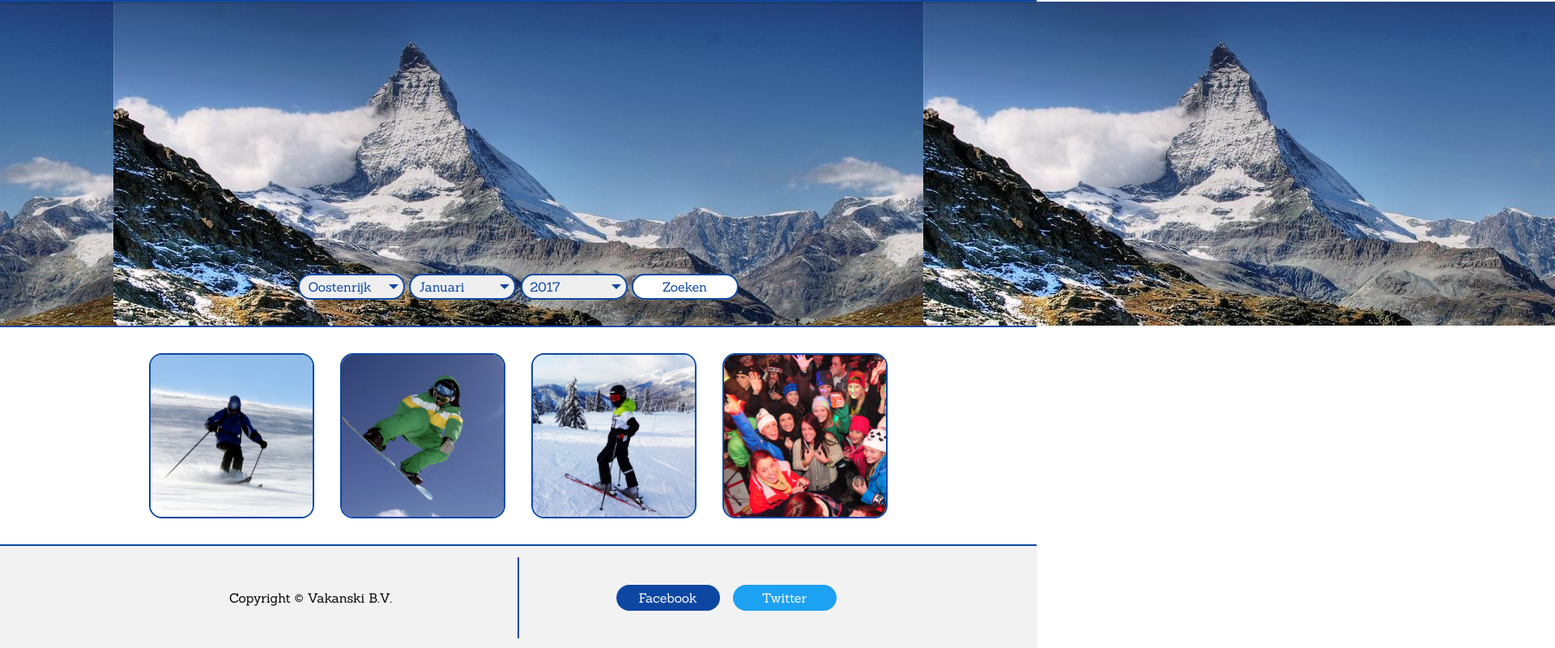
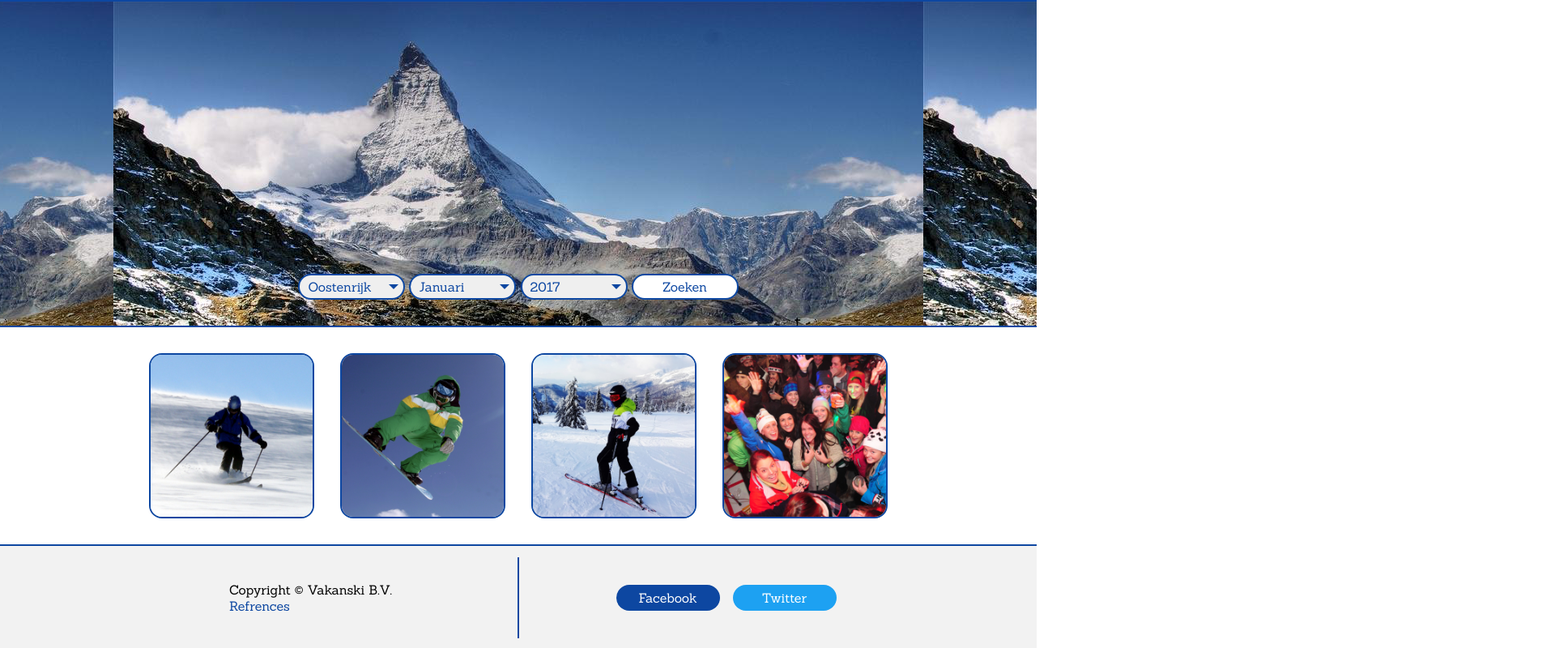
Before and after one commit to Fireblade75/Vakanski, a website: page public/index.html in a window 1280 px wide. Shown: the part 62-862 px from the top of the page at 81% size, 1920 px wide, since content can reach past the window. Drawn offline with Linux system fonts and the light colour scheme.

Commit message:
Hedaer fix

```diff
--- a/public/css/style.less
+++ b/public/css/style.less
@@ -20,7 +20,7 @@ header {
 
 }
 
-#header-shaddow {
+#header-shaxdow {
     position: absolute;
     top: 64px;
     width: 100%;
@@ -60,25 +60,6 @@ nav {
     font-size: 32px;
 }
 
-// header {
-//   height: 92px;
-//   width: 100%;
-//   max-width: 1024px;
-//   margin-right: auto;
-//   margin-left: auto;
-//   background-color: @colorPrimary;
-//   line-height: 92px;
-//   text-align: center;
-//   font-family: 'Sanchez', sans-serif;
-//   font-size: 24px;
-//   border-radius: 16px;
-//   color: white;
-//   img{
-//     vertical-align: top;
-//     margin: 24px;
-//     filter: invert(100%);
-//   }
-// }
 .block_ul {
     list-style: none;
     color: white;
@@ -110,9 +91,21 @@ nav {
 }
 
 .carrousel {
+    position: relative;
+    border-bottom: 2px solid @colorPrimary;
+    height: 64px;
+    padding-top: 400px - 64px;
+    text-align: center;
+}
+
+.carrousel > .background {
+    position: absolute;
+    z-index: -1;
+    top: 0px;
     display: flex;
     justify-content: center;
-    border-bottom: 2px solid @colorPrimary;
+    width: 100%;
+    overflow: hidden;
 }
 
 .foto-div {
@@ -122,9 +115,7 @@ nav {
     text-align: center;
 }
 
-.foto-div > form {
-    margin-top: 400px - 64px;
-}
+
 
 input,
 select {
@@ -286,3 +277,8 @@ a.twitter-button, a.twitter-button:visited {
 a.twitter-button:hover {
     color: @colorAltLight;
 }
+
+a:not(.button) {
+    color: @colorPrimary;
+    text-decoration: none;
+}
--- a/public/index.html
+++ b/public/index.html
@@ -34,11 +34,14 @@
             </nav>
         </div>
     </header>
-    <div id="header-shaddow"></div>
+    <div id="header-shadow"></div>
 
     <div class="carrousel">
+        <div class="background">
             <div class='foto-div'></div>
-        <div class='foto-div'>
+            <div class='foto-div'></div>
+            <div class='foto-div'></div>
+        </div>
         <form>
             <span class="select">
                     <select>
@@ -66,8 +69,6 @@
             <button>Zoeken</button>
         </form>
     </div>
-        <div class='foto-div'></div>
-    </div>
 
     <section class='imageRow'>
         <div class="actionImage">
@@ -91,7 +92,10 @@
     <footer>
         <div class="page-wrapper split-footer">
             <div>
-                Copyright &copy; Vakanski B.V.
+                <span>
+                    Copyright &copy; Vakanski B.V.<br>
+                    <a href='#'>Refrences</a>
+                </span>
             </div>
             <div>
                 <a href='http://faceebook.com' class='button'>Facebook</a>
```
Also changed, not shown: public/css/style.css. Lines whose indentation alone changed are shown as unchanged.
